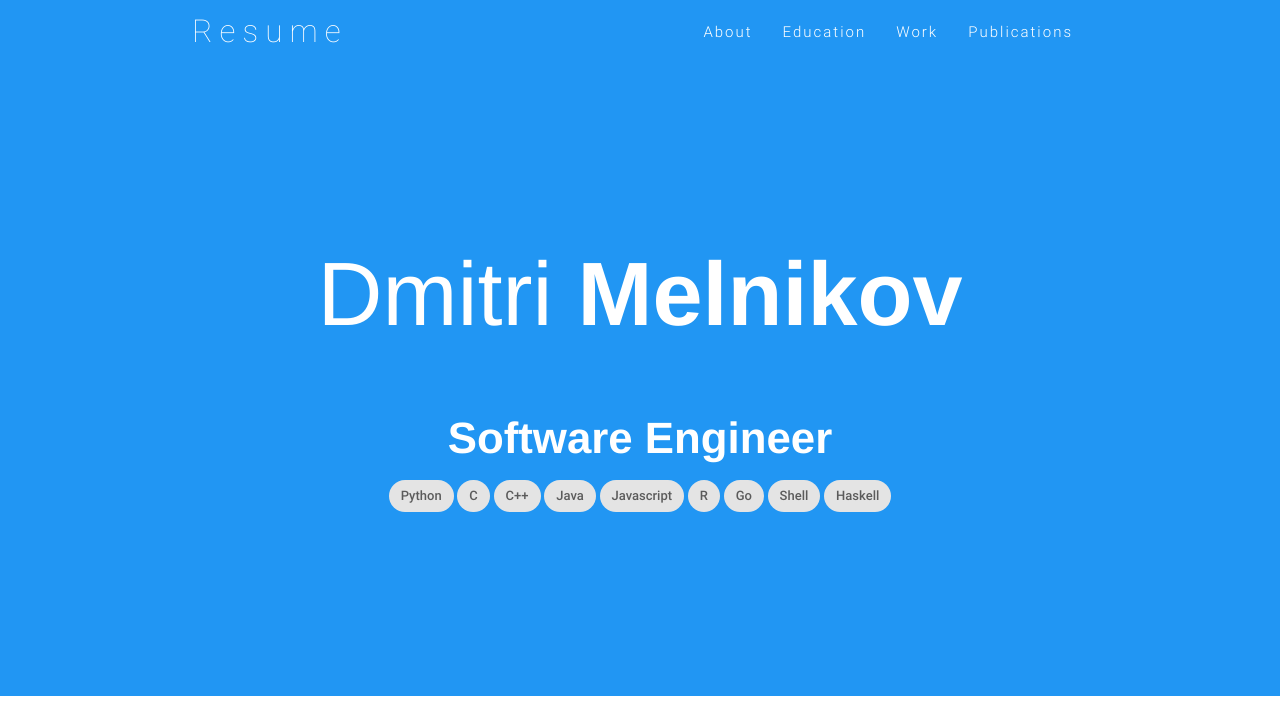
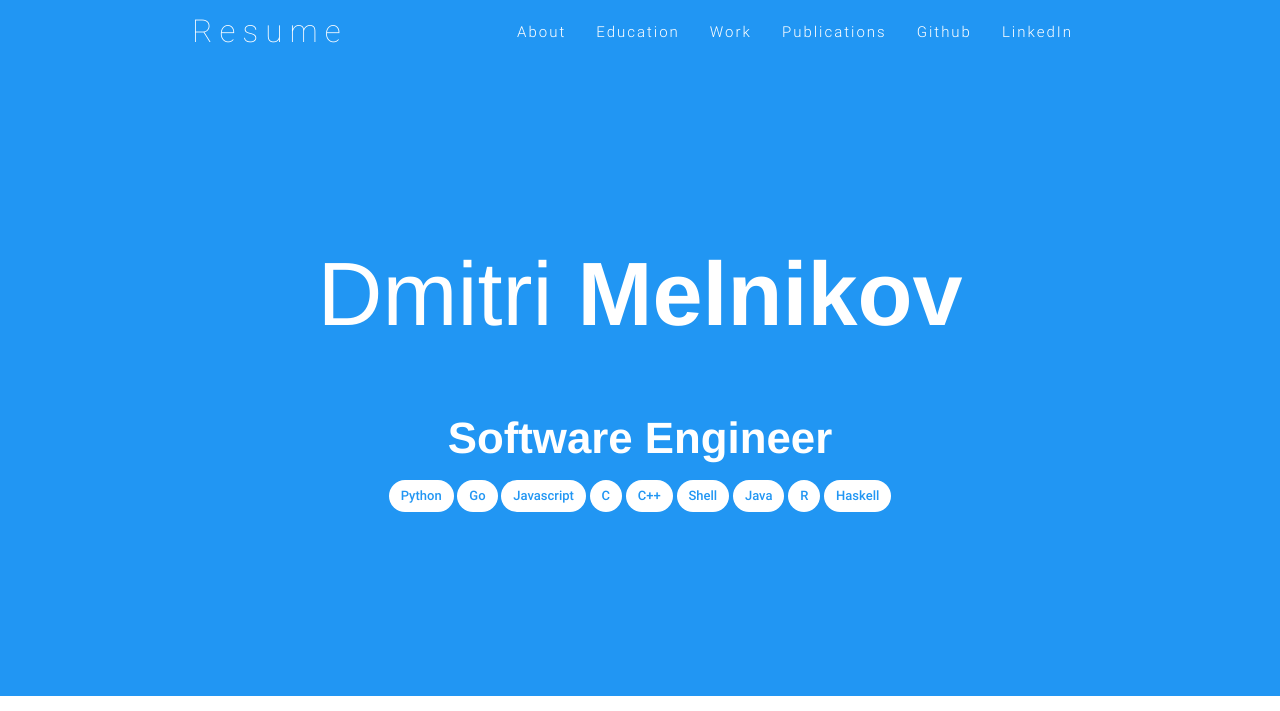
Before and after one commit to dmitrime/resume, a Flask app: page / in a window 1280 px wide. Shown: the top 711 px of the page. Run offline with Flask 2, Linux system fonts and the light colour scheme.

Commit message:
add github and linkedin

```diff
--- a/data/resume.json
+++ b/data/resume.json
@@ -3,6 +3,8 @@
     "lastName": "Melnikov",
     "email": "dmitri807@gmail.com",
     "whoami": "Software Engineer",
+    "github": "https://github.com/dmitrime",
+    "linkedin": "https://www.linkedin.com/in/dmitri-melnikov-24a55a9ao",
     "education": [
         {
             "from": "September 2009",
@@ -102,7 +104,6 @@
         }
     ],
     "skills": {
-        "languages": ["Python", "C", "C++", "Java", "Javascript", "R", "Go", "Shell", "Haskell"],
-        "github": "https://github.com/dmitrime"
+        "languages": ["Python", "Go", "Javascript", "C", "C++", "Shell", "Java", "R", "Haskell"]
     }
 }
--- a/templates/index.html
+++ b/templates/index.html
@@ -25,12 +25,16 @@
                     <li><a href="#edu">Education</a></li>
                     <li><a href="#work">Work</a></li>
                     <li><a href="#pubs">Publications</a></li>
+                    <li><a href="{{ github }}" target="_blank">Github</a></li>
+                    <li><a href="{{ linkedin }}" target="_blank">LinkedIn</a></li>
                 </ul>
                 <ul id="nav-mobile" class="side-nav">
                     <li><a href="#intro">About</a></li>
                     <li><a href="#edu">Education</a></li>
                     <li><a href="#work">Work</a></li>
                     <li><a href="#pubs">Publications</a></li>
+                    <li><a href="{{ github }}" target="_blank">Github</a></li>
+                    <li><a href="{{ linkedin }}" target="_blank">LinkedIn</a></li>
                 </ul>
             <a href="#" data-activates="nav-mobile" class="button-collapse"><i class="mdi-navigation-menu"></i></a>
             </div>
@@ -49,12 +53,12 @@
         <h3 class="text_hh">
             <span><b> {{ whoami }} </b></span>
         </h3>
-        <!--<img style="border-radius: 50%; width: 250px; height: 250px;" src="{{ url_for('static', filename='img/me.png') }}">-->
         <p>
             {% for l in skills.languages %}
-                <div class="chip"> {{ l }} </div>
+                <div class="chip blue-text white"> {{ l }} </div>
             {% endfor %}
         </p>
+        <p>
     </div>
     </div>
 </div>
```
